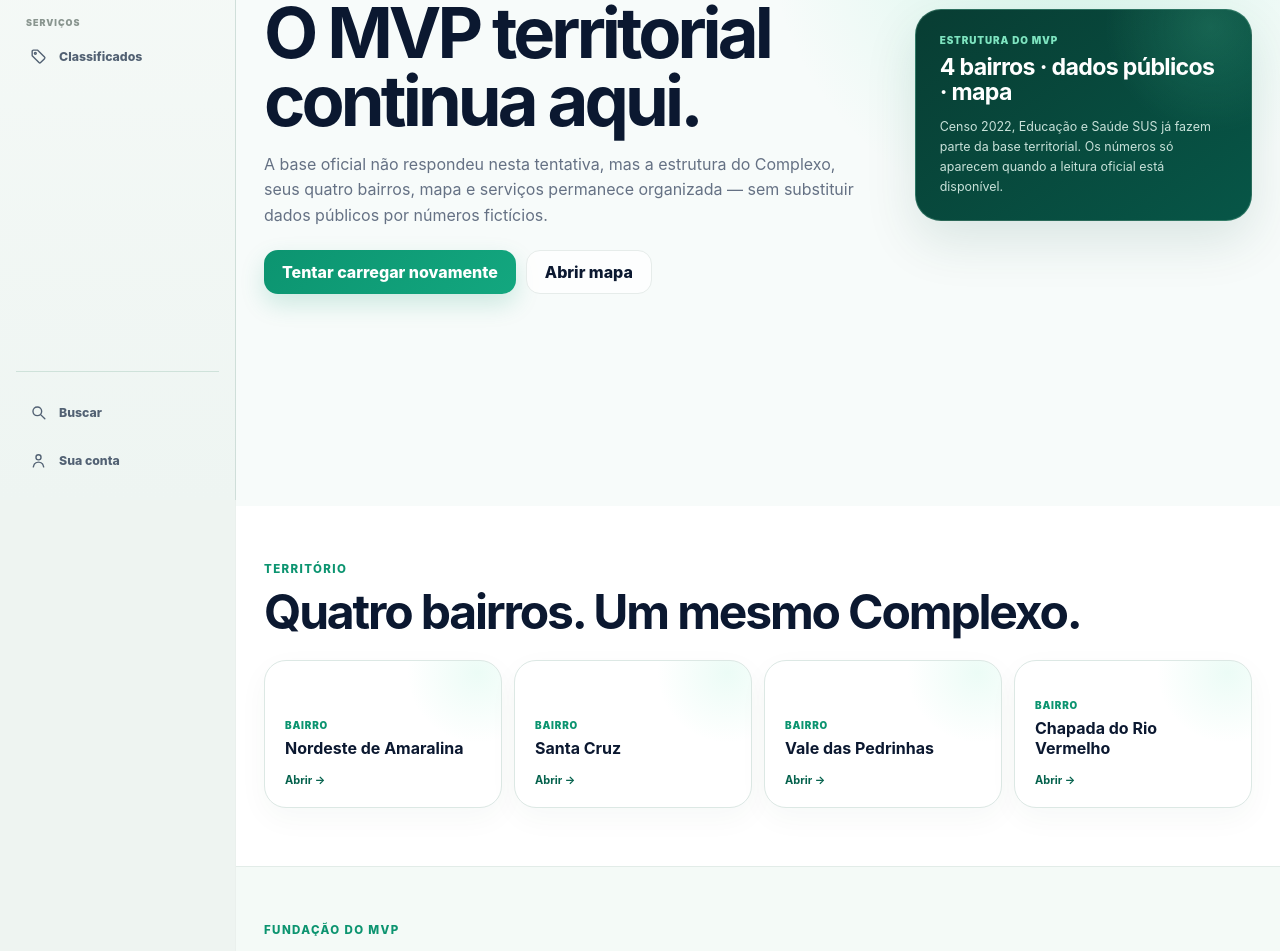
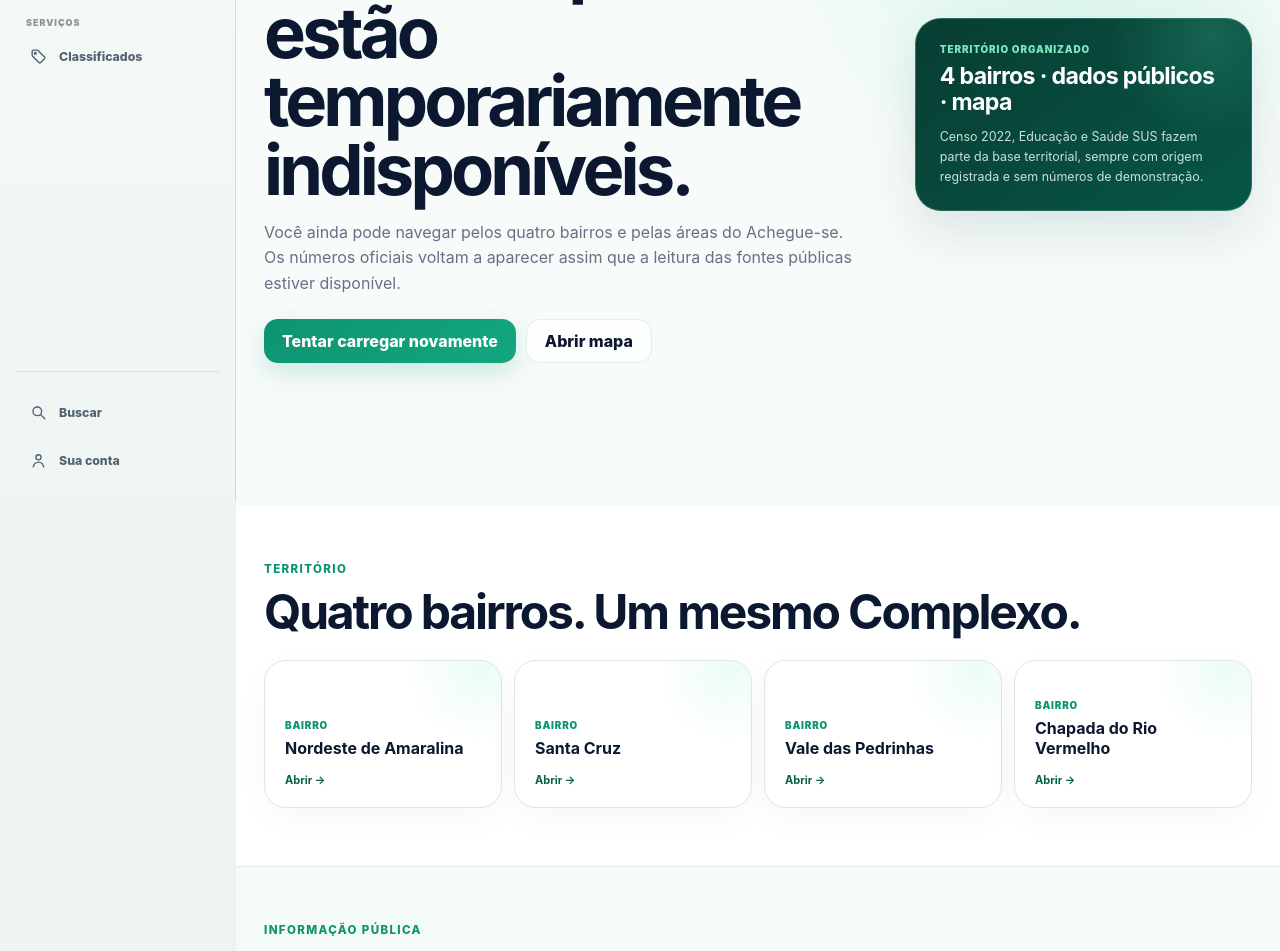
Before and after one commit to washingtonmsdj/teste-acheguese, a Next.js app: page / in a window 1280 px wide. Shown: the part 300-1251 px from the top of the page. Built offline with nearby package versions, Linux system fonts and the light colour scheme.

Commit message:
frontend: keep territory fallback user facing

```diff
--- a/src/features/territory-home/components/territory-home.tsx
+++ b/src/features/territory-home/components/territory-home.tsx
@@ -587,14 +587,13 @@ export function TerritoryHomeUnavailable() {
               </div>
               <p className="eyebrow">Território Vivo</p>
               <h1>
-                O MVP territorial continua aqui.
+                Os dados públicos estão temporariamente indisponíveis.
               </h1>
               <p>
-                A base oficial não respondeu nesta tentativa,
-                mas a estrutura do Complexo, seus quatro
-                bairros, mapa e serviços permanece
-                organizada — sem substituir dados públicos
-                por números fictícios.
+                Você ainda pode navegar pelos quatro bairros
+                e pelas áreas do Achegue-se. Os números
+                oficiais voltam a aparecer assim que a leitura
+                das fontes públicas estiver disponível.
               </p>
               <div className={styles.heroActions}>
                 <Link
@@ -613,15 +612,14 @@ export function TerritoryHomeUnavailable() {
             </div>
 
             <aside className={styles.unavailableStatus}>
-              <span>Estrutura do MVP</span>
+              <span>Território organizado</span>
               <strong>
                 4 bairros · dados públicos · mapa
               </strong>
               <p>
-                Censo 2022, Educação e Saúde SUS já fazem
-                parte da base territorial. Os números só
-                aparecem quando a leitura oficial está
-                disponível.
+                Censo 2022, Educação e Saúde SUS fazem parte
+                da base territorial, sempre com origem
+                registrada e sem números de demonstração.
               </p>
             </aside>
           </div>
@@ -658,9 +656,9 @@ export function TerritoryHomeUnavailable() {
             <div className={styles.sectionHeading}>
               <div>
                 <p className="eyebrow">
-                  Fundação do MVP
+                  Informação pública
                 </p>
-                <h2>O que já existe na estrutura.</h2>
+                <h2>O que você encontra por aqui.</h2>
               </div>
             </div>
 
```
Also changed, not shown: 2 other files (tests, documents, lock files or other folders).
